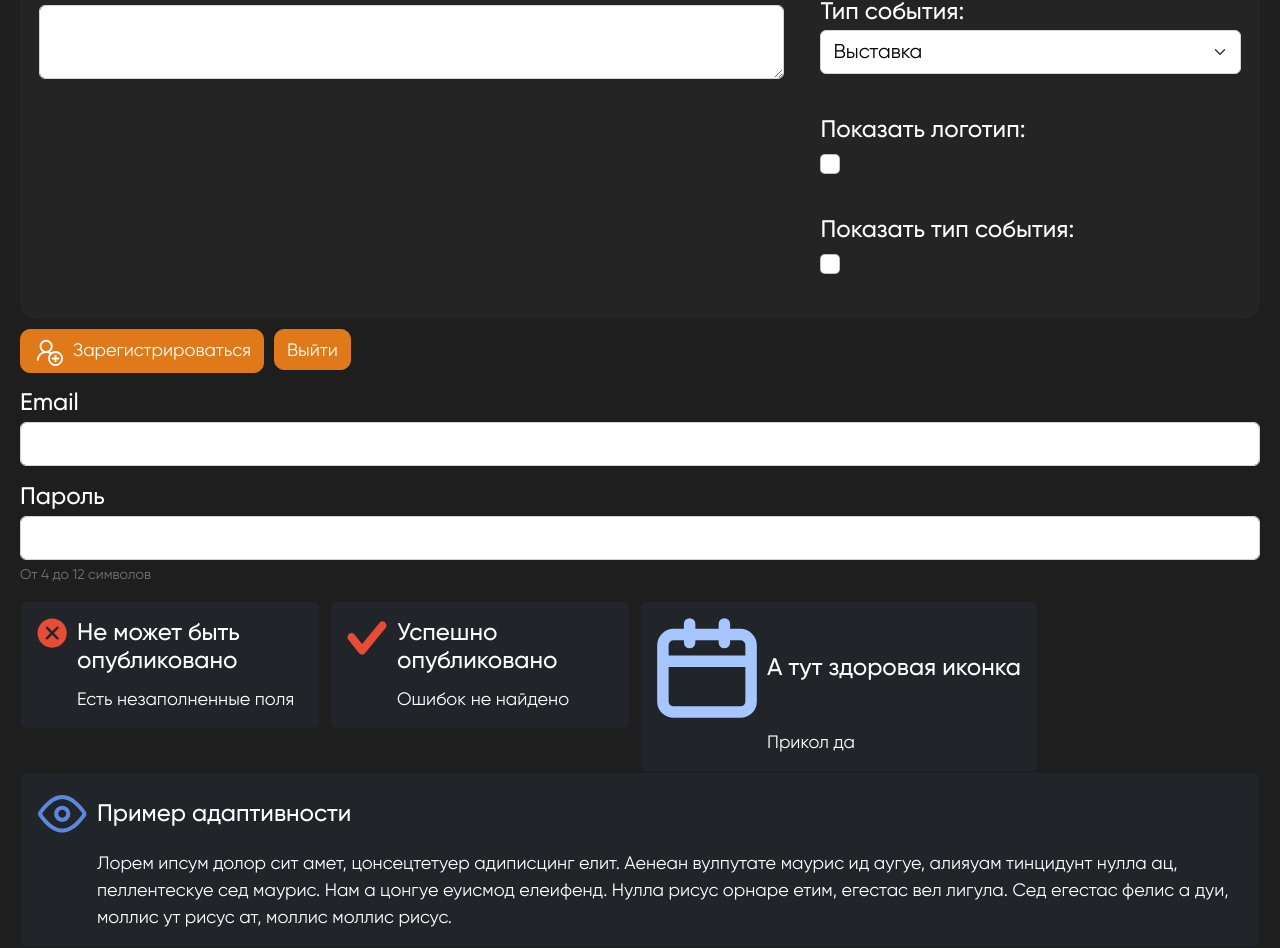
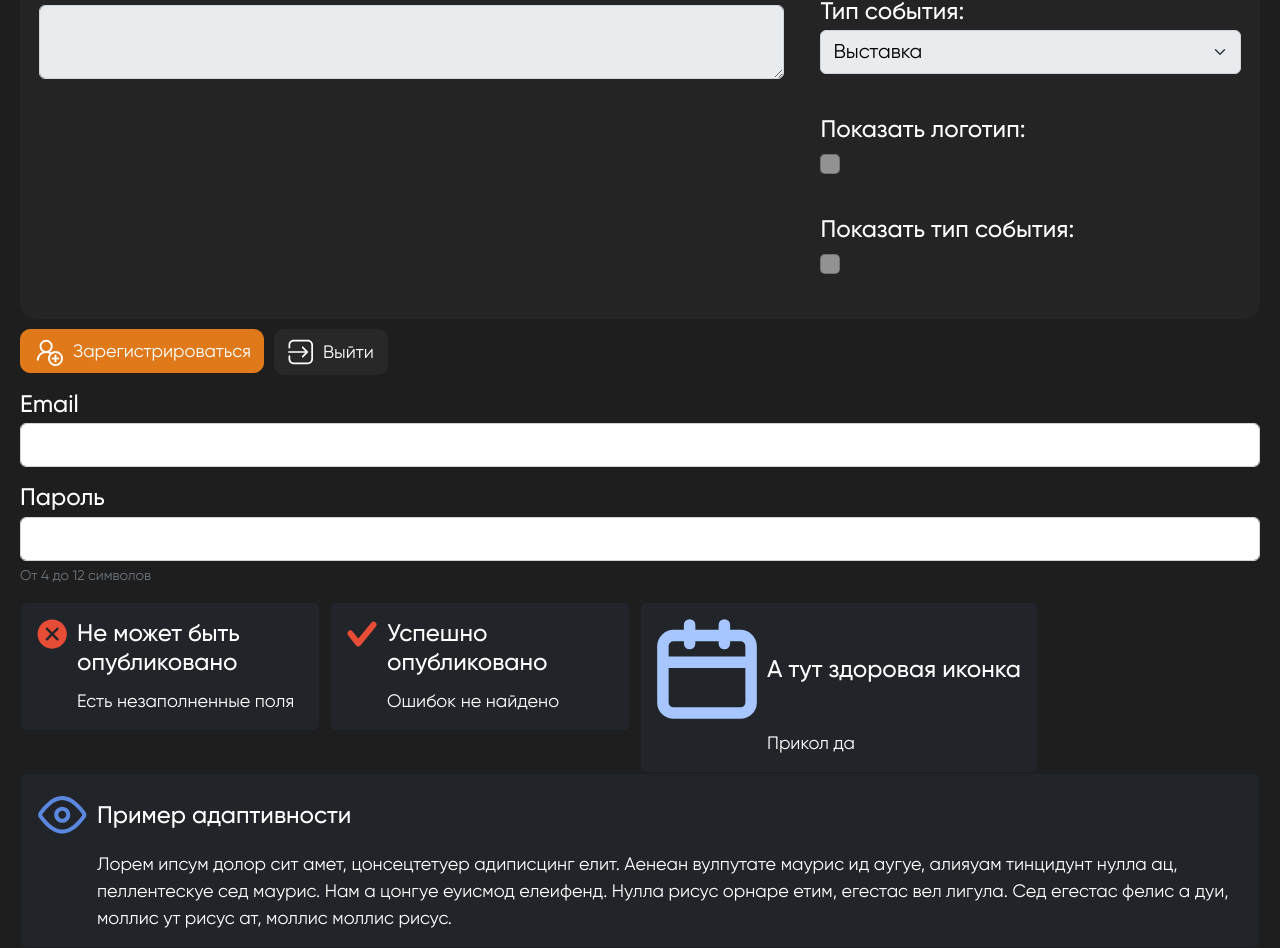
Before and after one commit to Anto-MSHK/podhod_front, a React (Create React App) app: page / in a window 1280 px wide. Shown: the part 1302-2250 px from the top of the page. Built offline with nearby package versions, Linux system fonts and the light colour scheme.

Commit message:
btnArt changes

```diff
--- a/src/components/AuthForm/Form.tsx
+++ b/src/components/AuthForm/Form.tsx
@@ -7,7 +7,6 @@ import { Formik, FormikProps, Form } from "formik";
 
 interface FormContainerI {
   children: JSX.Element;
-  textButtonSubmit: string;
   formConfig: FormikConfig<any>;
   schemaConfig: Yup.ObjectShape;
 }
--- a/src/components/AuthForm/FormInput.tsx
+++ b/src/components/AuthForm/FormInput.tsx
@@ -31,7 +31,7 @@ export const CustomInput: FC<CustomInputI> = ({ field, form, type, children, dis
   return (
     <div>
       <Input
-
+        disabled = {disabled}
         type={type}
         {...field}
         valid={
--- a/src/components/ButtonArt/ButtonArt.module.css
+++ b/src/components/ButtonArt/ButtonArt.module.css
@@ -1,10 +1,13 @@
 .customBtn {
+    display: flex;
     color: white !important;
-    background-color: #df791a !important;
-    border: 1px solid #df791a !important;
+    background-color: #df791a ;
+    border: 1px solid #df791a ;
     border-radius: 10px;
     font-weight: 500;
     font-size: 18px;
+    align-items: center;
+    text-align: center;
 }
 
 .imageWrapper {
--- a/src/components/ButtonArt/ButtonArt.tsx
+++ b/src/components/ButtonArt/ButtonArt.tsx
@@ -4,10 +4,11 @@ import styles from "./ButtonArt.module.css";
 
 interface ButtonArtI extends ButtonProps {
   className?: string;
-
+  style?: React.CSSProperties
   onClick?: () => void;
   type?: "button" | "submit" | "reset";
   icon?: any;
+  iconWidth?: number
 }
 
 export const ButtonArt: FC<ButtonArtI> = ({
@@ -16,23 +17,25 @@ export const ButtonArt: FC<ButtonArtI> = ({
   onClick,
   type = "button",
   color,
-
+  style,
   active,
   icon,
+  iconWidth,
 }) => {
   const customClassName = className ? className : styles.customBtn;
   const iconElement = icon ? (
-    <img className={styles.imageWrapper} src={icon} alt={""} />
+    <img className={styles.imageWrapper} style = {{width: iconWidth}} src={icon} alt={""} />
   ) : null;
 
   return (
-    <div className={`${styles.customBtnWrapper}`}>
+    <div className={`${styles.customBtnWrapper}`} >
       <Button
         color = {color}
         className={customClassName}
         onClick={onClick}
         type={type}
         active={active}
+        style = {style}
       >
         {iconElement}
         {children}
--- a/src/components/FillForm/FillForm.tsx
+++ b/src/components/FillForm/FillForm.tsx
@@ -57,12 +57,14 @@ export const FillForm: React.FC<IFillFormProps> = (props) => {
         <FormContainer
             schemaConfig={schemaConfig}
             formConfig={formConfig}
-            textButtonSubmit='Подтвердить'
         >
             <div className={styles.fillForm_container}>
                 <div className={styles.asd}>
                     <h2>Информация</h2>
-                    <ButtonArt type={disabled ? 'submit' : 'button'} className={styles.formBtn} onClick = {changeForm}>{disabled ? 'Изменить' : 'Сохранить'}</ButtonArt>
+                    <ButtonArt type={disabled ? 'submit' : 'button'} className={styles.formBtn}
+                    onClick = {changeForm}>
+                        {disabled ? 'Изменить' : 'Сохранить'}
+                        </ButtonArt>
                 </div>
                 <div className={styles.form_info}>
                     <div className={styles.left}>
--- a/src/components/InfoComponent/InfoComponent.module.css
+++ b/src/components/InfoComponent/InfoComponent.module.css
@@ -3,6 +3,8 @@
   flex-direction: column;
   width: 100%;
   height: 100%;
+  min-width: fit-content;
+  min-height: fit-content;
 }
 .card_title{
   display: flex;
--- a/src/pages/StylePage/StylePage.tsx
+++ b/src/pages/StylePage/StylePage.tsx
@@ -12,6 +12,7 @@ import icon4 from "../../assets/icons/Icon4.svg";
 import icon9 from "../../assets/icons/Icon9.svg";
 import icon8 from "../../assets/icons/Icon8.svg";
 import icon7 from "../../assets/icons/Icon7.svg";
+import loginIcon from '../../assets/icons/loginIcon.svg'
 import registerIcon from "../../assets/icons/RegisterIcon.svg"
 import { FillForm } from "../../components/FillForm/FillForm";
 // import { AuthForm } from "../../components/AuthForm/AuthForm";
@@ -128,14 +129,13 @@ export const MainPage = () => {
         <FormContainer
           schemaConfig={schemaConfig}
           formConfig={formConfig}
-          textButtonSubmit="Продолжить"
         >
           <div>
 
             <div>
               <div style={{ display: 'flex', gap: '10px' }}>
                 <ButtonArt icon={registerIcon} type='submit'>Зарегистрироваться</ButtonArt>
-                <ButtonArt >Выйти</ButtonArt>
+                <ButtonArt  icon = {loginIcon} iconWidth = {25} style={{backgroundColor: '#282828', border: '2px solid #282828'}}>Выйти</ButtonArt>
               </div>
 
               <FormInput name="email" label="Email" />
@@ -153,14 +153,15 @@ export const MainPage = () => {
           <InfoComponent icon={icon9} title={"Не может быть опубликовано"} desc={"Есть незаполненные поля"} />
         </div>
         <div style={{ width: '300px' }}>
-          <InfoComponent iconWidth={40} icon={icon8} title={"Успешно опубликовано"} desc={"Ошибок не найдено"} />
+          <InfoComponent icon={icon8} title={"Успешно опубликовано"} desc={"Ошибок не найдено"} />
         </div>
         <div >
           <InfoComponent iconWidth={100} icon={icon7} title={"А тут здоровая иконка"} desc={"Прикол да"} />
         </div>
       </div>
           <InfoComponent iconWidth={50} icon={icon4} title={"Пример адаптивности"}
-          desc={"Лорем ипсум долор сит амет, цонсецтетуер адиписцинг елит. Аенеан вулпутате маурис ид аугуе, алияуам тинцидунт нулла ац, пеллентескуе сед маурис. Нам а цонгуе еуисмод елеифенд. Нулла рисус орнаре етим, егестас вел лигула. Сед егестас фелис а дуи, моллис ут рисус ат, моллис моллис рисус."} />
+          desc={("Лорем ипсум долор сит амет, цонсецтетуер адиписцинг елит. Аенеан вулпутате маурис ид аугуе, алияуам тинцидунт нулла ац, пеллентескуе сед маурис. Нам а цонгуе еуисмод елеифенд. Нулла рисус орнаре етим, егестас вел лигула. Сед егестас фелис а дуи, моллис ут рисус ат, моллис моллис рисус.")} />
+
     </div>
   );
 };
```
